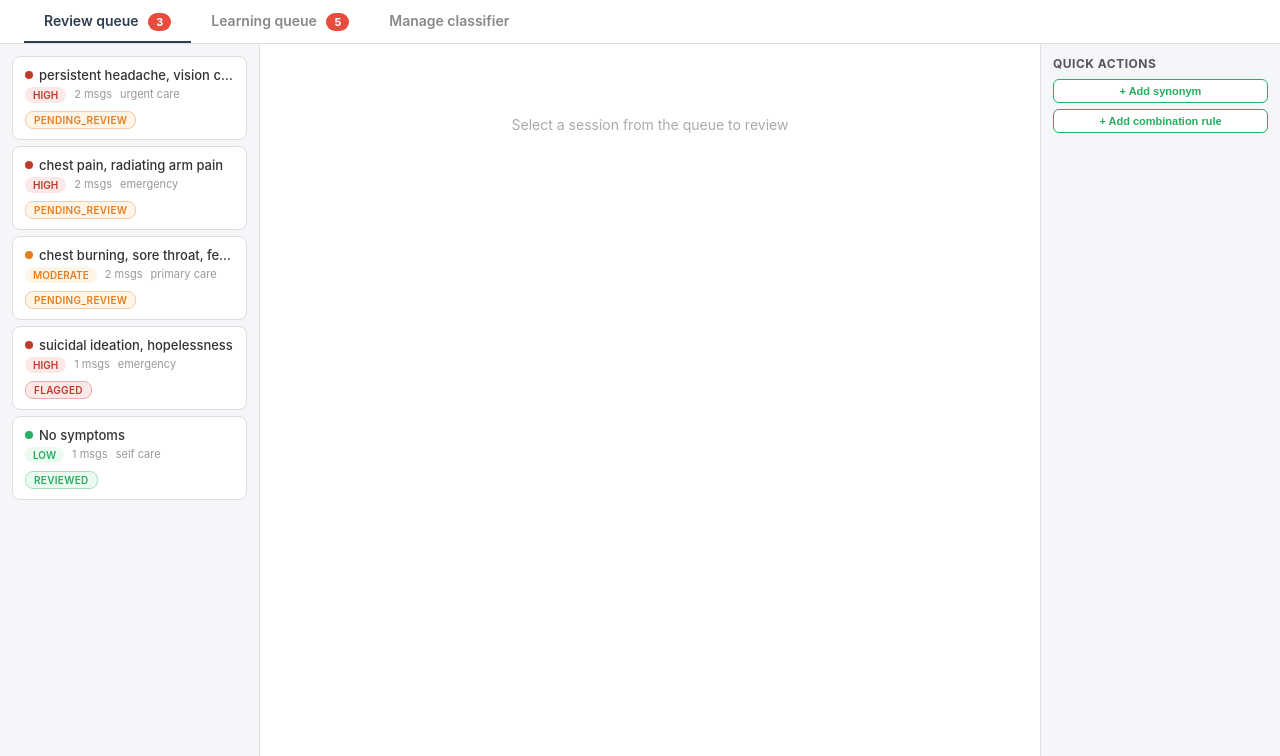
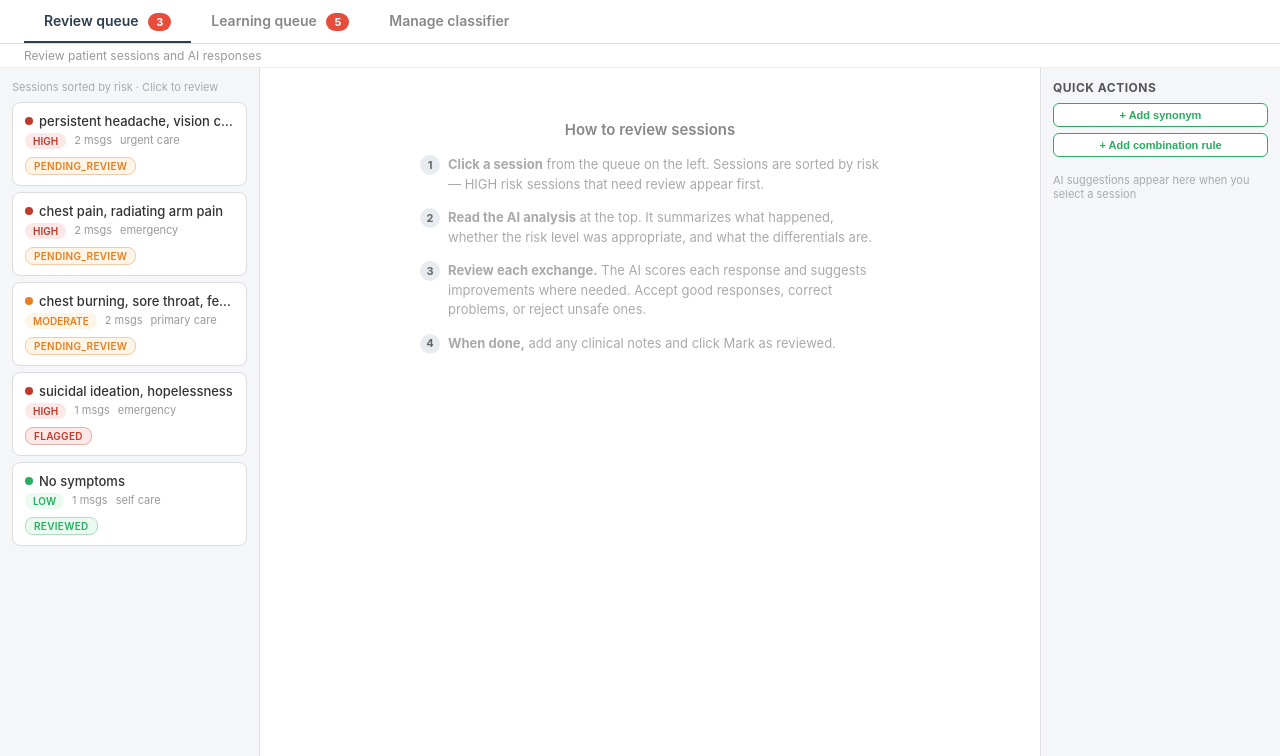
Before and after one commit to travisfunk/symsafe-ai, a Flask app: page /review in a window 1280 px wide. Shown: the part 44-800 px from the top of the page. Run offline with Flask 3, Linux system fonts and the light colour scheme; the visitor is signed in with stand-in values (Sample User, id 1); data comes from the database, SQL or seed files in the repository; data that the repository does not hold is empty.

Commit message:
Self-explanatory clinician interface with contextual guidance

```diff
--- a/symsafe/web/templates/review.html
+++ b/symsafe/web/templates/review.html
@@ -21,7 +21,7 @@
 .tab .badge{vertical-align:middle}
 .tab-content{display:none;flex:1;overflow:hidden}
 .tab-content.active{display:flex;flex-direction:column;flex:1}
-.panels{display:grid;grid-template-columns:260px 1fr 240px;flex:1;overflow:hidden;height:calc(100vh - 95px)}
+.panels{display:grid;grid-template-columns:260px 1fr 240px;flex:1;overflow:hidden;height:calc(100vh - 120px)}
 .panel{overflow-y:auto;padding:12px}
 .panel-left{background:#f5f6fa;border-right:1px solid #e0e0e0}
 .panel-center{background:#fff}
@@ -95,13 +95,13 @@
 .inline-form input,.inline-form select{width:100%;padding:4px 8px;border:1px solid #ccc;border-radius:4px;font-size:12px;font-family:inherit}
 .inline-form button{margin-top:8px;padding:5px 12px;font-size:11px}
 .obs-block{background:#fff;border:1px solid #e0e0e0;border-radius:6px;padding:10px;font-size:12px;line-height:1.5;color:#555}
-.learning-panel{padding:20px;max-width:900px;margin:0 auto;overflow-y:auto;height:calc(100vh - 95px)}
+.learning-panel{padding:20px;max-width:900px;margin:0 auto;overflow-y:auto;height:calc(100vh - 120px)}
 .learning-section{margin-bottom:28px}
 .learning-section h2{font-size:15px;color:#2c3e50;margin-bottom:12px;border-bottom:2px solid #e0e0e0;padding-bottom:6px;text-transform:uppercase;letter-spacing:.5px}
 .learning-card{background:#fff;border:1px solid #e0e0e0;border-radius:8px;padding:14px;margin-bottom:8px}
 .learning-card p{font-size:14px;margin-bottom:6px}
 .learning-card .meta{font-size:12px;color:#888}
-.manage-panel{display:grid;grid-template-columns:1fr 1fr;gap:24px;padding:20px;overflow-y:auto;height:calc(100vh - 95px)}
+.manage-panel{display:grid;grid-template-columns:1fr 1fr;gap:24px;padding:20px;overflow-y:auto;height:calc(100vh - 120px)}
 .manage-section{background:#fff;border:1px solid #e0e0e0;border-radius:8px;padding:16px}
 .manage-section h2{font-size:15px;color:#2c3e50;margin-bottom:12px;border-bottom:2px solid #e0e0e0;padding-bottom:6px}
 .flag-group{margin-bottom:8px}
@@ -130,6 +130,15 @@
 .add-rule-form select{padding:6px;border:1px solid #ccc;border-radius:6px;font-size:13px}
 .add-rule-form button{padding:6px 14px;font-size:12px}
 .search-input{width:100%;padding:6px 10px;border:1px solid #ccc;border-radius:6px;font-size:12px;margin-bottom:8px}
+.tab-subtitle{font-size:12px;color:#999;padding:4px 24px;border-bottom:1px solid #eee;background:#fff}
+.section-desc{font-size:12px;color:#999;font-weight:400;margin-top:-8px;margin-bottom:12px}
+.guide-box{text-align:center;color:#aaa;padding:40px 20px;max-width:500px;margin:0 auto}
+.guide-box h3{font-size:15px;color:#888;margin-bottom:16px;font-weight:600}
+.guide-box ol{text-align:left;list-style:none;counter-reset:steps;padding:0}
+.guide-box ol li{counter-increment:steps;margin-bottom:14px;font-size:13px;line-height:1.5;padding-left:28px;position:relative}
+.guide-box ol li::before{content:counter(steps);position:absolute;left:0;top:0;width:20px;height:20px;background:#e8ecf0;color:#666;border-radius:50%;font-size:11px;font-weight:700;display:flex;align-items:center;justify-content:center}
+.manage-intro{grid-column:1/-1;font-size:13px;color:#666;line-height:1.5;margin-bottom:0}
+.panel-hint{font-size:11px;color:#aaa;padding:0 0 8px 0}
 @media(max-width:900px){.panels{grid-template-columns:1fr;height:auto}.panel-left,.panel-right{max-height:300px}.manage-panel{grid-template-columns:1fr}}
 </style>
 </head>
@@ -146,11 +155,13 @@
   <div class="tab" onclick="switchTab('learning',this)">Learning queue <span class="badge {% if not pending_synonyms and not pending_rules %}badge-muted{% endif %}">{{ (pending_synonyms|length) + (pending_rules|length) }}</span></div>
   <div class="tab" onclick="switchTab('manage',this)">Manage classifier</div>
 </div>
+<div class="tab-subtitle" id="tab-subtitle">Review patient sessions and AI responses</div>
 
 <!-- TAB 1 -->
 <div id="tab-queue" class="tab-content active">
 <div class="panels">
 <div class="panel panel-left">
+<div class="panel-hint">Sessions sorted by risk &middot; Click to review</div>
 {% for s in sessions %}
 <div class="queue-card" data-sid="{{ s.id }}" onclick="loadSession('{{ s.id }}',this)">
   <div class="queue-top">
@@ -167,7 +178,15 @@
 {% endfor %}
 {% if not sessions %}<div style="color:#aaa;font-size:13px;padding:20px;text-align:center">No sessions yet</div>{% endif %}
 </div>
-<div class="panel panel-center" id="center-panel"><div class="placeholder">Select a session from the queue to review</div></div>
+<div class="panel panel-center" id="center-panel"><div class="guide-box">
+  <h3>How to review sessions</h3>
+  <ol>
+    <li><strong>Click a session</strong> from the queue on the left. Sessions are sorted by risk — HIGH risk sessions that need review appear first.</li>
+    <li><strong>Read the AI analysis</strong> at the top. It summarizes what happened, whether the risk level was appropriate, and what the differentials are.</li>
+    <li><strong>Review each exchange.</strong> The AI scores each response and suggests improvements where needed. Accept good responses, correct problems, or reject unsafe ones.</li>
+    <li><strong>When done,</strong> add any clinical notes and click Mark as reviewed.</li>
+  </ol>
+</div></div>
 <div class="panel panel-right" id="right-panel">
   <div class="right-section">
     <h3>Quick actions</h3>
@@ -185,7 +204,7 @@
       <button class="btn btn-accept" onclick="addRule()">Add</button>
     </div>
   </div>
-  <div id="right-proposals"></div>
+  <div id="right-proposals"><div class="panel-hint">AI suggestions appear here when you select a session</div></div>
 </div>
 </div>
 </div>
@@ -195,6 +214,7 @@
 <div class="learning-panel">
   <div class="learning-section">
     <h2>Synonym recommendations ({{ pending_synonyms|length }} pending)</h2>
+    <div class="section-desc">Phrases patients used that the classifier didn't recognize. Approving adds them so future patients get better responses.</div>
     {% for sp in pending_synonyms %}
     {% set ns = namespace(ai_reason='', similar=[]) %}
     {% if sp.session_id and sp.session_id in all_analyses %}
@@ -233,6 +253,7 @@
 
   <div class="learning-section">
     <h2>Classification corrections</h2>
+    <div class="section-desc">Sessions where the AI thinks the risk level was wrong. Review the reasoning and accept or dismiss.</div>
     {% set has_corrections = [] %}
     {% for sid, analysis in all_analyses.items() %}
       {% if analysis.risk_assessment is defined and analysis.risk_assessment.ai_risk_was_appropriate is defined and not analysis.risk_assessment.ai_risk_was_appropriate %}
@@ -263,6 +284,7 @@
 
   <div class="learning-section">
     <h2>Response improvements</h2>
+    <div class="section-desc">Exchanges where the AI response could be better. Review the suggestion and apply it as a template for future responses.</div>
     {% set has_improvements = [] %}
     {% for sid, analysis in all_analyses.items() %}
       {% if analysis.response_quality is defined %}
@@ -288,6 +310,7 @@
 
   <div class="learning-section">
     <h2>Combination rule proposals ({{ pending_rules|length }} pending)</h2>
+    <div class="section-desc">When multiple symptoms appear together, these rules automatically escalate the risk level. Approve if clinically appropriate.</div>
     {% for rp in pending_rules %}
     <div class="learning-card" id="lrule-{{ rp.id }}">
       <p><strong>{{ rp.description }}</strong></p>
@@ -303,6 +326,7 @@
 
   <div class="learning-section">
     <h2>Recently approved</h2>
+    <div class="section-desc">Your recent approvals. Confirms the system is learning from your feedback.</div>
     {% for sp in approved_synonyms[:10] %}
     <div class="learning-card">
       <p>"<strong>{{ sp.patient_phrase }}</strong>" added as synonym for {{ sp.proposed_synonym_for or 'unknown' }} ({{ sp.proposed_category }})</p>
@@ -317,6 +341,7 @@
 <!-- TAB 3 -->
 <div id="tab-manage" class="tab-content">
 <div class="manage-panel">
+<div class="manage-intro">The classifier uses these keyword lists to flag patient symptoms. HIGH risk flags trigger emergency protocols. MODERATE flags trigger doctor visit recommendations. You can add, remove, or search flags. Changes take effect immediately.</div>
 <div>
   <div class="manage-section">
     <h2>HIGH risk flags ({{ high_flags|length }})</h2>
@@ -403,6 +428,7 @@
 </div>
 <div class="manage-section">
   <h2>Combination rules ({{ combination_rules|length }})</h2>
+  <div class="section-desc">Rules that escalate risk when multiple symptoms appear together. For example, headache + vision changes triggers HIGH risk even though neither alone would.</div>
   <div id="rules-list">
   {% for r in combination_rules %}
   <div class="rule-card">
@@ -431,6 +457,8 @@
   document.querySelectorAll('.tab').forEach(t=>t.classList.remove('active'));
   document.querySelectorAll('.tab-content').forEach(t=>t.classList.remove('active'));
   el.classList.add('active');document.getElementById('tab-'+name).classList.add('active');
+  var subtitles={queue:'Review patient sessions and AI responses',learning:'Approve improvements to make the system smarter',manage:'Edit the keywords and rules that classify patient risk'};
+  document.getElementById('tab-subtitle').textContent=subtitles[name]||'';
 }
 
 function esc(s){if(!s)return '';var d=document.createElement('div');d.textContent=String(s);return d.innerHTML}
```
